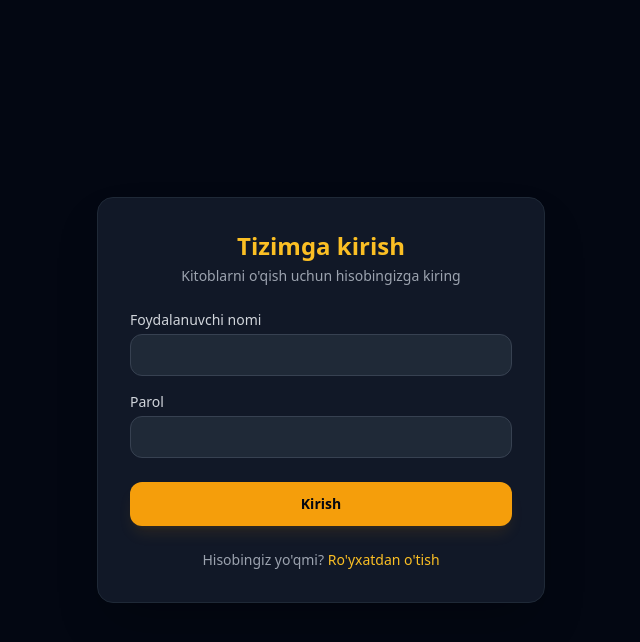
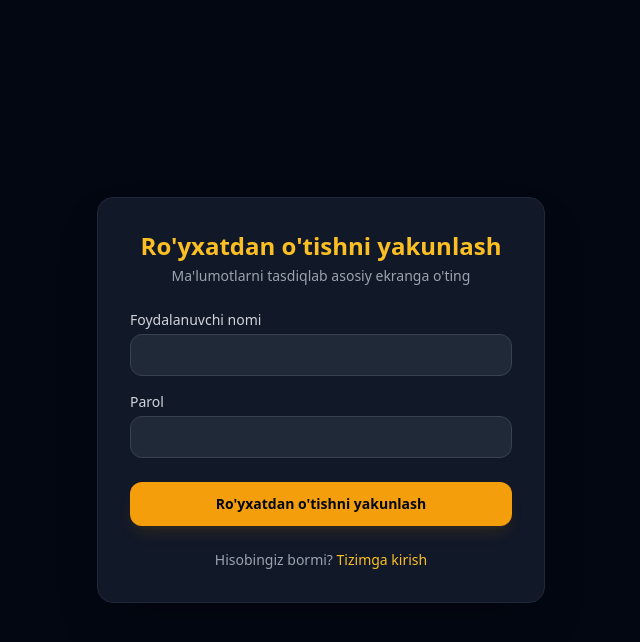
Before and after one commit to ysultanmuratov-cyber/eKutubxona, a Spring Boot app: page /login in a window 1280 px wide. Shown: the top 642 px of the page, without its empty margins (319-959 px from the left). Run offline with Spring Boot 4, Linux system fonts and the light colour scheme; some libraries are stand-ins or nearby versions.

Commit message:
Login sahifasi yangilandi

```diff
--- a/src/main/resources/templates/login.html
+++ b/src/main/resources/templates/login.html
@@ -3,15 +3,15 @@
 <head>
     <meta charset="UTF-8">
     <meta name="viewport" content="width=device-width, initial-scale=1.0">
-    <title>E-Kutubxona - Tizimga kirish</title>
+    <title>E-Kutubxona - Ro'yxatdan o'tishni yakunlash</title>
     <script src="https://cdn.tailwindcss.com"></script>
 </head>
 <body class="bg-gray-950 text-white min-h-screen flex items-center justify-center">
 
     <div class="bg-gray-900 border border-gray-800 p-8 rounded-2xl shadow-2xl w-full max-w-md">
         <div class="text-center mb-6">
-            <h1 class="text-2xl font-bold text-amber-400">Tizimga kirish</h1>
-            <p class="text-gray-400 text-sm mt-1">Kitoblarni o'qish uchun hisobingizga kiring</p>
+            <h1 class="text-2xl font-bold text-amber-400">Ro'yxatdan o'tishni yakunlash</h1>
+            <p class="text-gray-400 text-sm mt-1">Ma'lumotlarni tasdiqlab asosiy ekranga o'ting</p>
         </div>
 
         <form th:action="@{/login}" method="POST" class="flex flex-col gap-4">
@@ -26,12 +26,12 @@
             </div>
 
             <button type="submit" class="w-full bg-amber-500 hover:bg-amber-600 text-gray-950 font-bold py-3 rounded-xl transition shadow-lg shadow-amber-500/10 text-sm mt-2">
-                Kirish
+                Ro'yxatdan o'tishni yakunlash
             </button>
         </form>
 
         <div class="text-center mt-6 text-sm text-gray-400">
-            Hisobingiz yo'qmi? <a href="/register" class="text-amber-400 hover:underline font-medium">Ro'yxatdan o'tish</a>
+            Hisobingiz bormi? <a href="/login" class="text-amber-400 hover:underline font-medium">Tizimga kirish</a>
         </div>
     </div>
 
```
Also changed, not shown: 1 other file.
